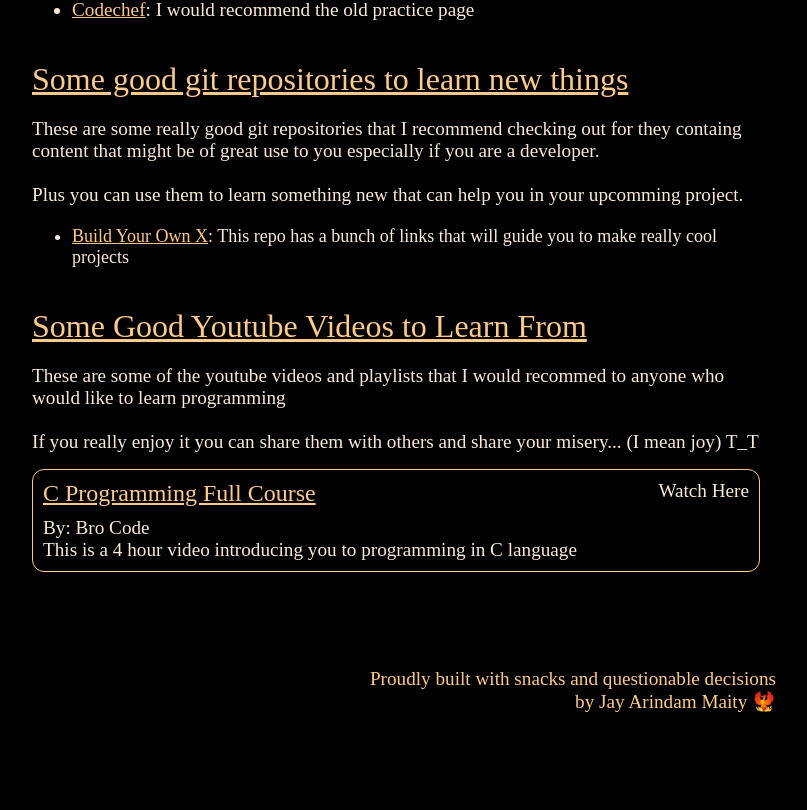
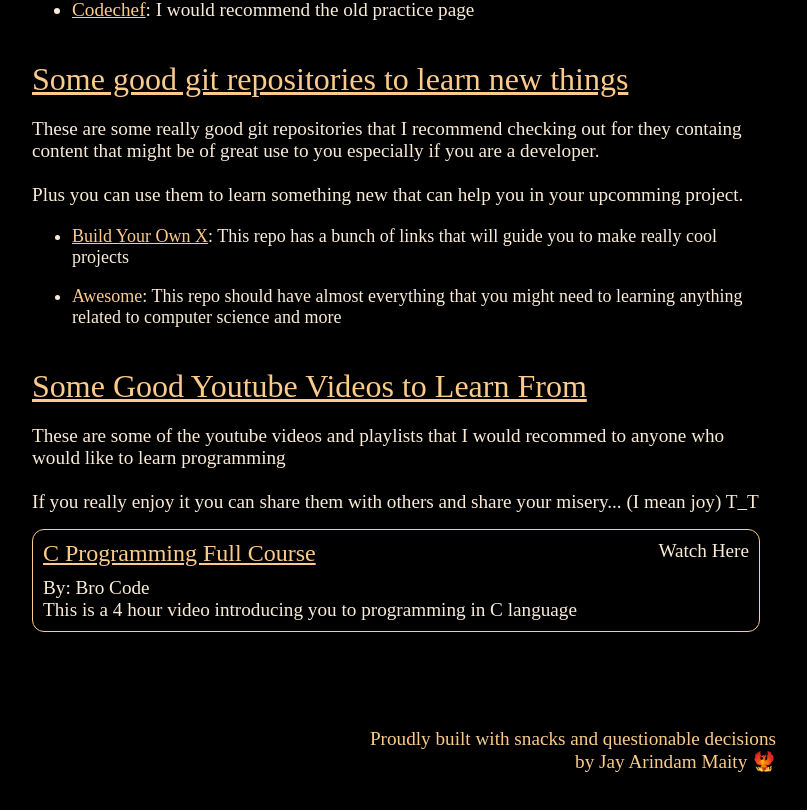
Before and after one commit to JayArindamMaity/jayarindammaity.github.io, a React (Vite) app: page /#/learning in a window 1280 px wide. Shown: the part 815-1625 px from the top of the page, without its empty margins (244-1051 px from the left). Before the commit the page ends 1575 px from the top, so only its background shows below. Built offline with nearby package versions, Linux system fonts and the light colour scheme.

Commit message:
added more data

```diff
--- a/src/data/learning.ts
+++ b/src/data/learning.ts
@@ -2,7 +2,6 @@ const suggest_books = [
   {
     name: "Practical Electronics for Inventors",
   },
-
 ];
 
 // ---------------------- this is the sample template for inserting data into the learning data component
@@ -54,7 +53,6 @@ const youtube_learn_vids = [
   },
 ];
 
-
 // this is the sample data for some good and suggested repositories XD
 //   {
 //     reponame: "",
@@ -65,15 +63,15 @@ const youtube_learn_vids = [
 const good_git_repos = [
   {
     reponame: "Build Your Own X",
-    repodesc: "This repo has a bunch of links that will guide you to make really cool projects",
+    repodesc:
+      "This repo has a bunch of links that will guide you to make really cool projects",
     repolink: "https://github.com/codecrafters-io/build-your-own-x",
-  }
+  },
+  {
+    reponame: "Awesome",
+    repodesc: "This repo should have almost everything that you might need to learning anything related to computer science and more",
+    repoling: "https://github.com/sindresorhus/awesome",
+  },
+];
 
-//   {
-//     reponame: "",
-//     repodesc: "",
-//     repoling: "",
-//   },
-]
-
-export { suggest_books, learning_data, youtube_learn_vids , good_git_repos  };
+export { suggest_books, learning_data, youtube_learn_vids, good_git_repos };
--- a/src/data/wallpapers.ts
+++ b/src/data/wallpapers.ts
@@ -70,6 +70,11 @@ export const wallpapers = [
     imageUrl: "/wallpapers/kindred.jpeg",
     downloadName: "kindred",
   },
+  {
+    title: "fubuki",
+    imageUrl: "/wallpapers/fubuki.png",
+    downloadName: "fubuki",
+  },
   //   {
   //     title: "",
   //     imageUrl: "/wallpapers/",
```
Also changed, not shown: public/wallpapers/fubuki.png (added), src/data/entertainment.ts (line endings or trailing spaces).
